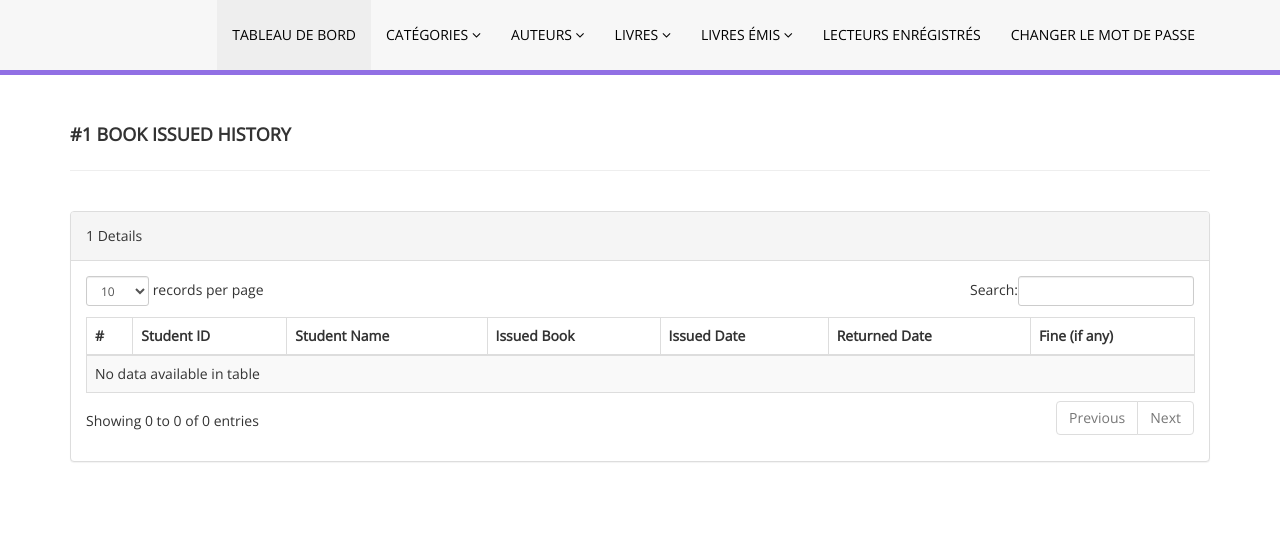
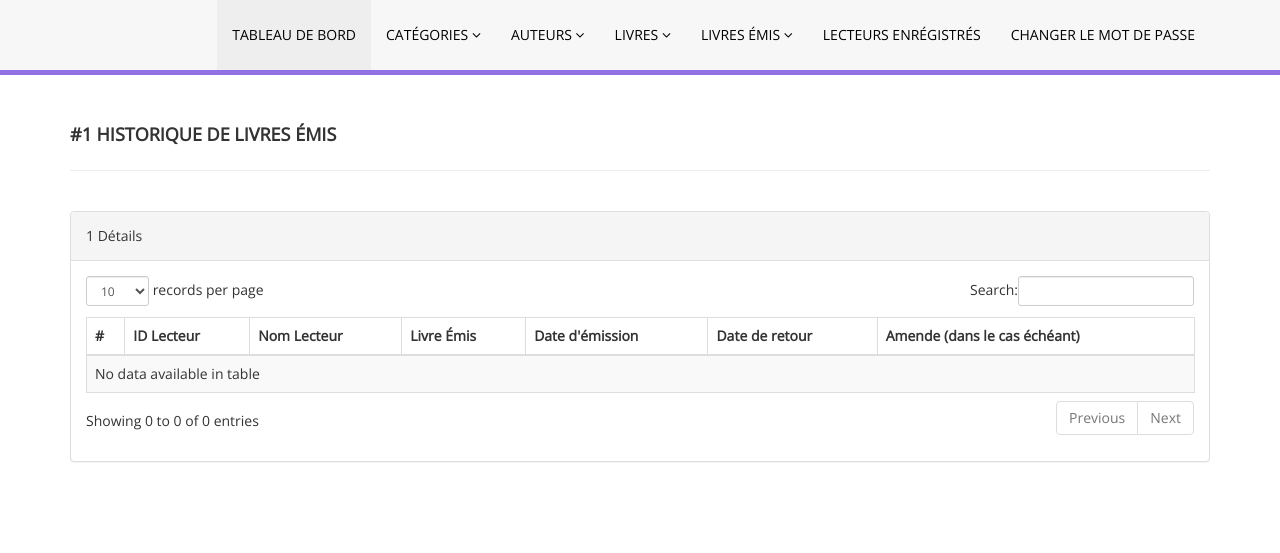
Before and after one commit to fhermas22/GesLib, a PHP site: page /admin/student-history.php?stdid=1 in a window 1280 px wide. Shown: the part 90-643 px from the top of the page. Run offline with PHP 8.4, Linux system fonts and the light colour scheme; a user stored in the database is signed in; data comes from the database, SQL or seed files in the repository.

Commit message:
Modif. page historique de livres émis

```diff
--- a/GesLIB/admin/student-history.php
+++ b/GesLIB/admin/student-history.php
@@ -45,7 +45,7 @@ header('location:reg-students.php');
     <meta name="viewport" content="width=device-width, initial-scale=1, maximum-scale=1" />
     <meta name="description" content="" />
     <meta name="author" content="" />
-    <title>Online Library Management System | Student History</title>
+    <title>GesLib | Historique Lecteur</title>
     <!-- BOOTSTRAP CORE STYLE  -->
     <link href="assets/css/bootstrap.css" rel="stylesheet" />
     <!-- FONT AWESOME STYLE  -->
@@ -67,7 +67,7 @@ header('location:reg-students.php');
         <div class="row pad-botm">
             <div class="col-md-12">
                 <?php $sid=$_GET['stdid']; ?>
-                <h4 class="header-line">#<?php echo $sid;?> Book Issued History</h4>
+                <h4 class="header-line">#<?php echo $sid;?> Historique de Livres Émis</h4>
     </div>
 
 
@@ -78,7 +78,7 @@ header('location:reg-students.php');
                     <div class="panel panel-default">
                         <div class="panel-heading">
 
-<?php echo $sid;?> Details
+<?php echo $sid;?> Détails
                         </div>
                         <div class="panel-body">
                             <div class="table-responsive">
@@ -86,12 +86,12 @@ header('location:reg-students.php');
                                     <thead>
                                         <tr>
                                             <th>#</th>
-                                            <th>Student ID</th>
-                                            <th>Student Name</th>
-                                            <th>Issued Book  </th>
-                                            <th>Issued Date</th>
-                                            <th>Returned Date</th>
-                                            <th>Fine (if any)</th>
+                                            <th>ID Lecteur</th>
+                                            <th>Nom Lecteur</th>
+                                            <th>Livre Émis  </th>
+                                            <th>Date d'émission</th>
+                                            <th>Date de retour</th>
+                                            <th>Amende (dans le cas échéant)</th>
 
                                         </tr>
                                     </thead>
--- a/GesLIB/issued-books.php
+++ b/GesLIB/issued-books.php
@@ -60,7 +60,7 @@ else{
                                             <th>Numéro ISBN </th>
                                             <th>Date d'émission</th>
                                             <th>Date de retour</th>
-                                            <th>Montant en (FCFA)</th>
+                                            <th>Amende en (FCFA)</th>
                                         </tr>
                                     </thead>
                                     <tbody>
```
